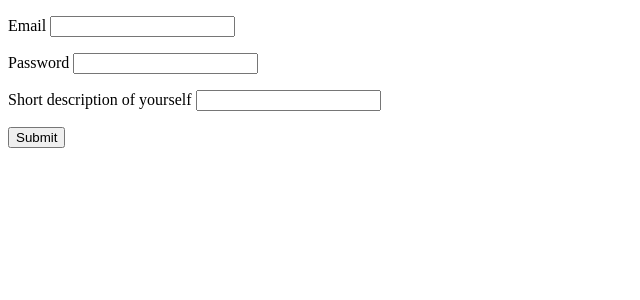
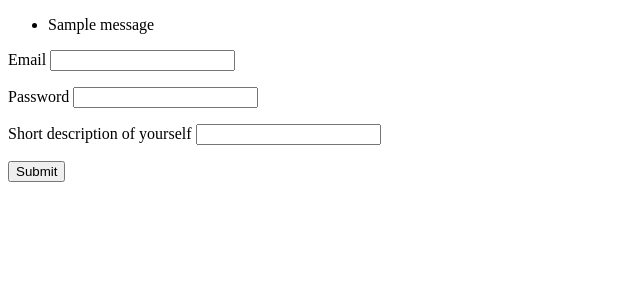
Before and after one commit to Karabonne/bot.garden, a Flask app: page /register in a window 1280 px wide. Shown: the top 300 px of the page, without its empty margins (0-640 px from the left). Run offline with Flask 2, Linux system fonts and the light colour scheme; tables that the repository leaves empty hold one stand-in row (values such as "Sample post"); one stand-in notice (Sample message) is shown.

Commit message:
added flash message code

```diff
--- a/server.py
+++ b/server.py
@@ -68,7 +68,7 @@ def show_reg_form():
 
 @app.route("/register", methods=["POST"])
 def process_reg():
-    """Processes registration and adds user to DB."""
+    """Adds user to DB."""
 
     new_email = request.form.get('email')
     pswd = request.form.get('password')
--- a/templates/base.html
+++ b/templates/base.html
@@ -5,6 +5,16 @@
 </head>
 
 <body>
+{% with messages = get_flashed_messages() %}
+  {% if messages %}
+    <ul class=flashes>
+    {% for message in messages %}
+      <li>{{ message }}</li>
+    {% endfor %}
+    </ul>
+  {% endif %}
+{% endwith %}
+
 
 {% block content %}
 {% endblock %}
```
